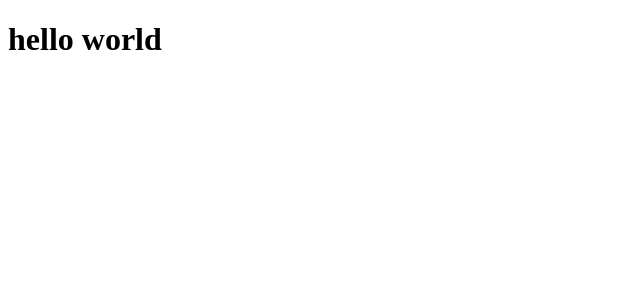
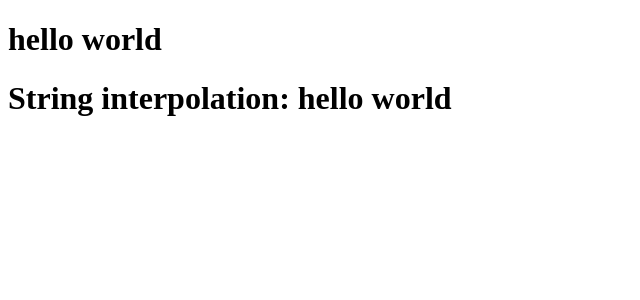
Before and after one commit to opsingh861/vue-learning, a Vue app: page / in a window 1280 px wide. Shown: the top 300 px of the page, without its empty margins (0-640 px from the left). Built offline with nearby package versions, Linux system fonts and the light colour scheme.

Commit message:
text interpolation

```diff
--- a/src/App.vue
+++ b/src/App.vue
@@ -1,3 +1,8 @@
+<script setup> // we need to add setup so that we can use the script tag in the single file component
+const msg = "hello world";
+</script>
+
 <template>
   <h1>hello world</h1>
+  <h1>String interpolation: {{ msg }} </h1>
 </template>
```
